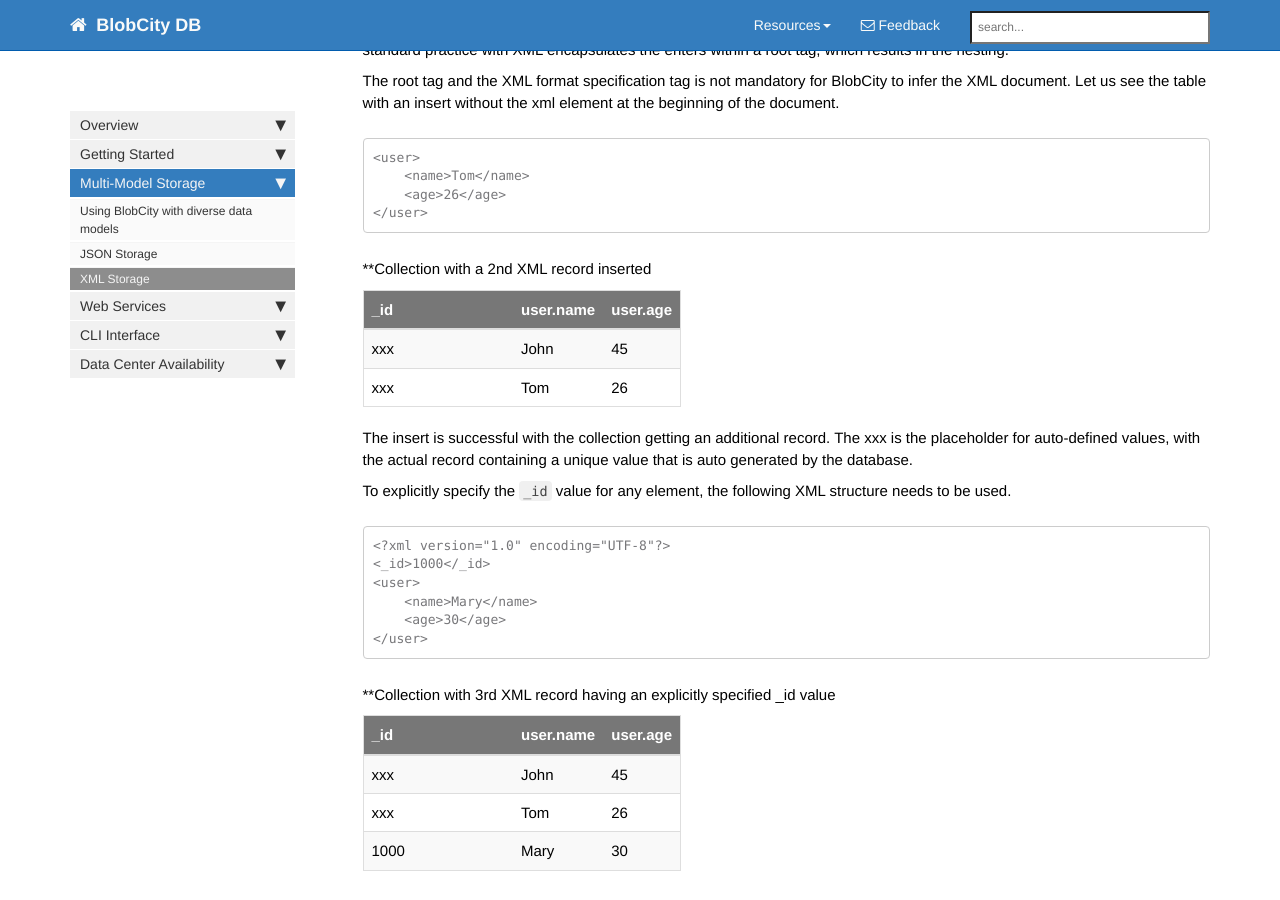
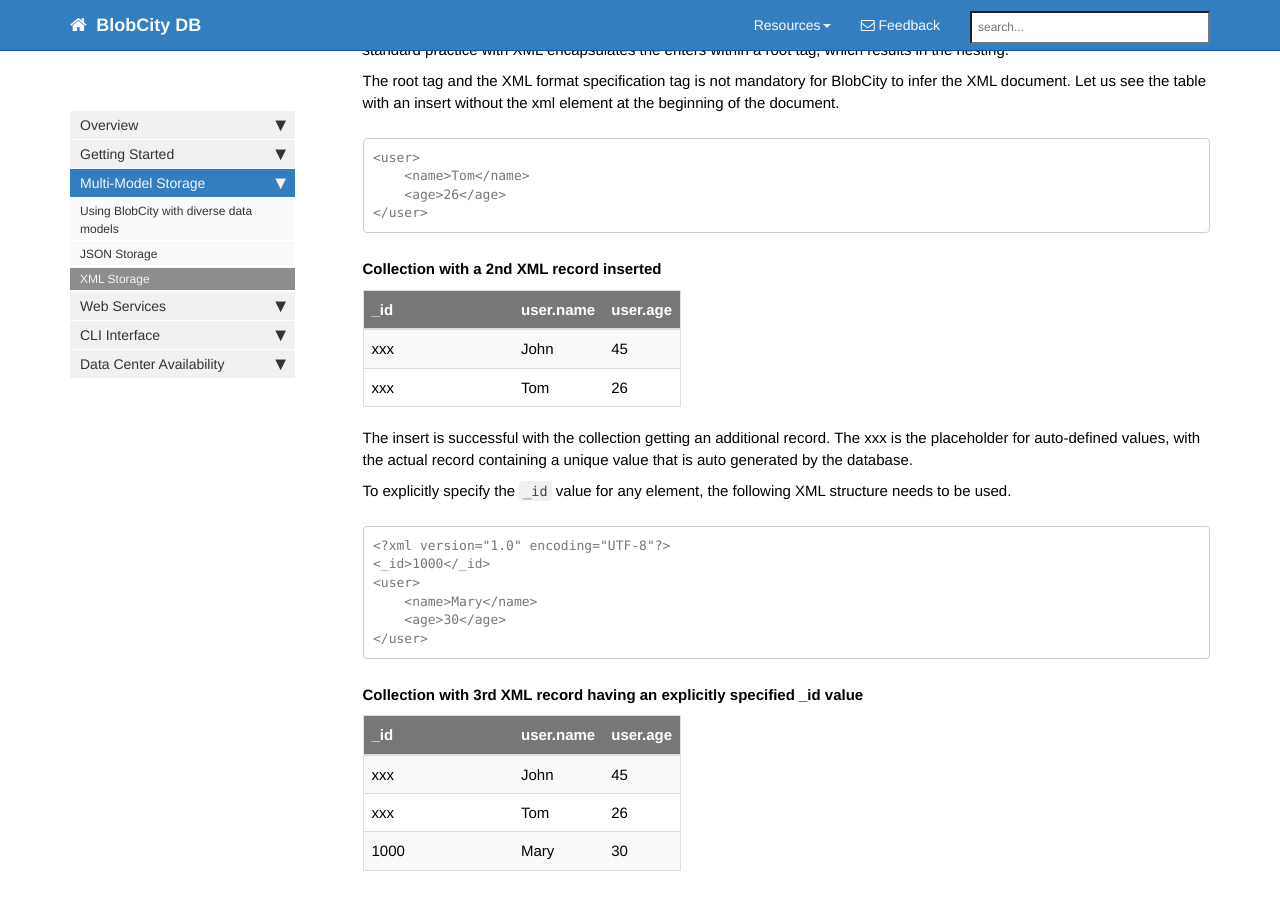
Before and after one commit to blobcity/blobcity.github.io, a Jekyll site: the page built from pages/mydoc/multi_model_storage_xml_storage.md, in a window 1280 px wide and 900 px high, scrolled down 1197 px. Built offline with Jekyll 4.4.1, drawn with Linux system fonts in a browser that asks for light colours; nearby versions of some CDN libraries; comment, search, counter and statistics services are not loaded; some of the changed text lies outside the part shown.

````diff
--- a/pages/mydoc/multi_model_storage_xml_storage.md
+++ b/pages/mydoc/multi_model_storage_xml_storage.md
@@ -25,7 +25,7 @@ Consider an insert of the following XML document into our table.
 
 The collection after taking the insert of the above XML appears as shown below.
 
-**Collection with the 1st XML record inserted
+**Collection with the 1st XML record inserted**
 
 _id | user.name | user.age
 ----|----|----|
@@ -53,7 +53,7 @@ The root tag and the XML format specification tag is not mandatory for BlobCity
 </user>
 ```
 
-**Collection with a 2nd XML record inserted
+**Collection with a 2nd XML record inserted**
 
 _id | user.name | user.age
 ----|----|----|
@@ -73,7 +73,7 @@ To explicitly specify the `_id` value for any element, the following XML structu
 </user>
 ```
 
-**Collection with 3rd XML record having an explicitly specified _id value
+**Collection with 3rd XML record having an explicitly specified _id value**
 
 _id | user.name | user.age
 ----|----|----|
````
Also changed, not shown: pages/mydoc/multi_model_storage_json_storage.md (+2 -2 lines).
